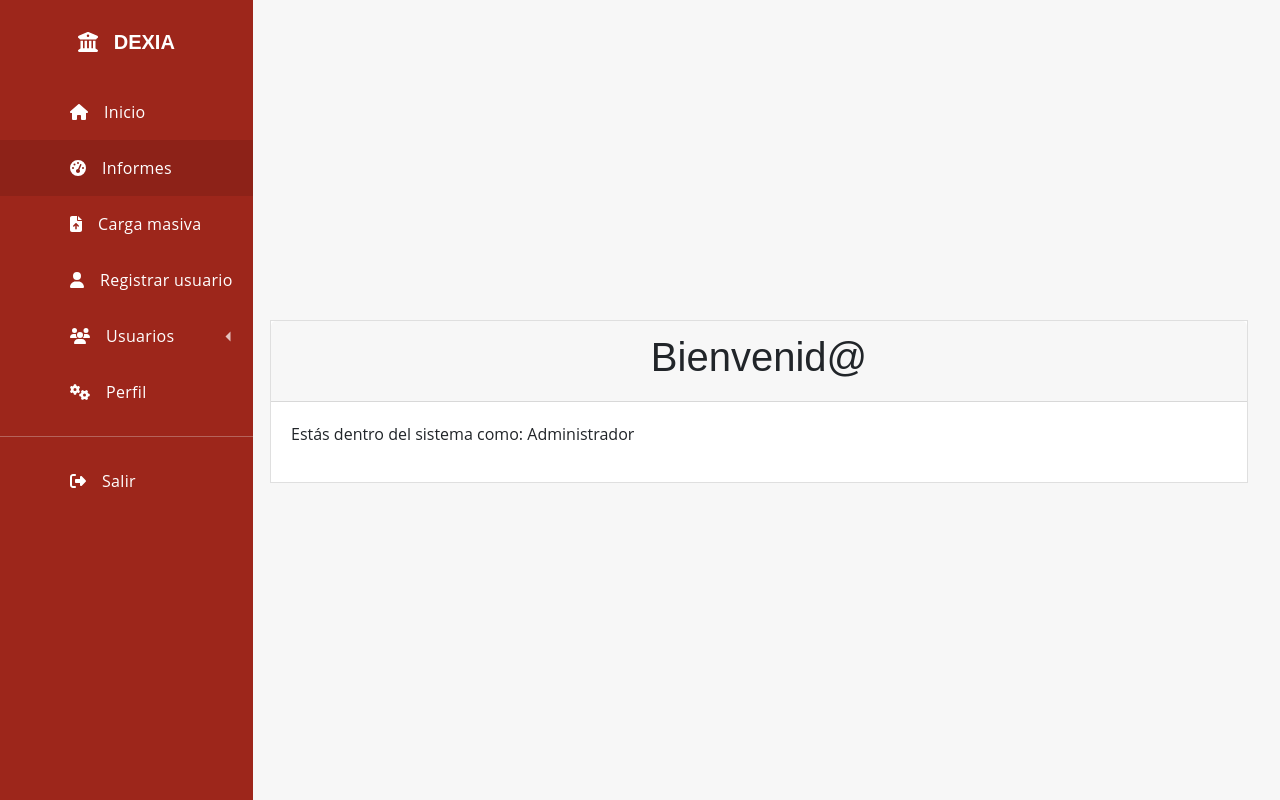
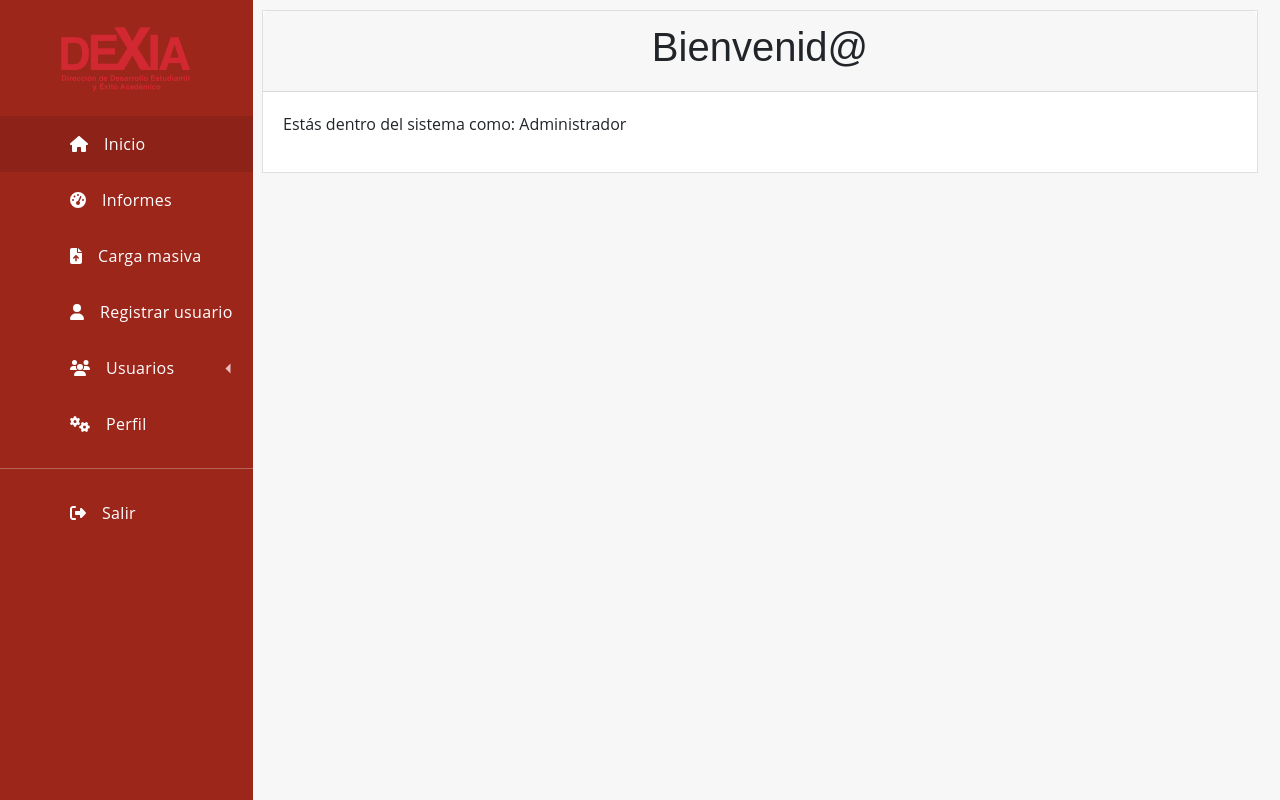
Before and after one commit to carolain3472/desarrollo_dexia1, a React (Vite) app in the folder frontend/: page /inicio in a window 1280 px wide. Built offline with nearby package versions, Linux system fonts and the light colour scheme.

Commit message:
Se corrije el diseño de navbar para que esté fijo, se agrega logo Dexia y se añade opcion de visualizar cual item está seleccionado, se corrige distribucion de pagina inicio y registro

```diff
--- a/frontend/src/Scss/navbar.css
+++ b/frontend/src/Scss/navbar.css
@@ -66,6 +66,7 @@ h1, .h1 {
     font-weight: normal;
 }
 
+
 .card {
     position: relative;
     display: -webkit-box;
@@ -124,6 +125,7 @@ h1, .h1 {
     -ms-flex-positive: 2;
     flex-grow: 2;
     margin-top: 84px;
+    margin-left: 238px;
 }
 
 .dashboard-content {
@@ -138,13 +140,10 @@ h1, .h1 {
 }
 
 .dashboard-nav {
-    min-width: 238px;
     position: fixed;
+    top: 0;
     left: 0;
-    top: 0;
     bottom: 0;
-    overflow: auto;
-    background-color: #aa291d;
 }
 
 .dashboard-compact .dashboard-nav {
--- a/frontend/src/components/Nav_bar.jsx
+++ b/frontend/src/components/Nav_bar.jsx
@@ -1,17 +1,31 @@
 import "bootstrap/dist/css/bootstrap.css";
 import "../Scss/navbar.css";
-import { FontAwesomeIcon } from '@fortawesome/react-fontawesome';
-import { faBars, faAnchor, faHome, faTachometerAlt, faFileUpload, faPhotoVideo, faBuildingColumns, faUsers, faMoneyCheckAlt, faCogs, faUser, faSignOutAlt } from '@fortawesome/free-solid-svg-icons';
-import '@fortawesome/fontawesome-svg-core/styles.css';
-import React, { useEffect, useState } from 'react';
-import { mobileScreen } from '../api/navbar'; // Importa mobileScreen desde el archivo navbar.js
-import axios, { all } from 'axios';
+import { FontAwesomeIcon } from "@fortawesome/react-fontawesome";
+import {
+  faBars,
+  faAnchor,
+  faHome,
+  faTachometerAlt,
+  faFileUpload,
+  faPhotoVideo,
+  faBuildingColumns,
+  faUsers,
+  faMoneyCheckAlt,
+  faCogs,
+  faUser,
+  faSignOutAlt,
+} from "@fortawesome/free-solid-svg-icons";
+import "@fortawesome/fontawesome-svg-core/styles.css";
+import React, { useEffect, useState } from "react";
+import { mobileScreen } from "../api/navbar"; // Importa mobileScreen desde el archivo navbar.js
+import axios, { all } from "axios";
+import dexiaLogo from "../images/dexia_logo.png";
 import { Button, Modal } from "react-bootstrap";
-import { useNavigate, useLocation  } from 'react-router-dom';
+import { useNavigate, useLocation } from "react-router-dom";
 import { api } from "../api/register_api";
 
 export function NavbarAdmin() {
-  const storedCel = sessionStorage.getItem('nombre');
+  const storedCel = sessionStorage.getItem("nombre");
   const [isMobileScreen, setIsMobileScreen] = useState(mobileScreen.matches);
 
   useEffect(() => {
@@ -19,46 +33,48 @@ export function NavbarAdmin() {
       setIsMobileScreen(mobileScreen.matches);
     };
 
-    mobileScreen.addEventListener('change', checkScreenSize);
+    mobileScreen.addEventListener("change", checkScreenSize);
 
     return () => {
-      mobileScreen.removeEventListener('change', checkScreenSize);
+      mobileScreen.removeEventListener("change", checkScreenSize);
     };
   }, []);
 
   const toggleNavDropdown = (event) => {
-    const dropdown = event.currentTarget.closest('.dashboard-nav-dropdown');
-    dropdown.classList.toggle('show');
+    const dropdown = event.currentTarget.closest(".dashboard-nav-dropdown");
+    dropdown.classList.toggle("show");
 
-    const siblingDropdowns = dropdown.parentNode.querySelectorAll('.dashboard-nav-dropdown.show');
+    const siblingDropdowns = dropdown.parentNode.querySelectorAll(
+      ".dashboard-nav-dropdown.show"
+    );
     siblingDropdowns.forEach((siblingDropdown) => {
       if (siblingDropdown !== dropdown) {
-        siblingDropdown.classList.remove('show');
+        siblingDropdown.classList.remove("show");
       }
     });
   };
 
   const toggleMenu = () => {
     if (isMobileScreen) {
-      const dashboardNav = document.querySelector('.dashboard-nav');
-      dashboardNav.classList.toggle('mobile-show');
+      const dashboardNav = document.querySelector(".dashboard-nav");
+      dashboardNav.classList.toggle("mobile-show");
     } else {
-      const dashboard = document.querySelector('.dashboard');
-      dashboard.classList.toggle('dashboard-compact');
+      const dashboard = document.querySelector(".dashboard");
+      dashboard.classList.toggle("dashboard-compact");
     }
   };
 
   const handleLogout = () => {
     const cedulaUser = sessionStorage.getItem("cedula");
-    console.log(cedulaUser)
+    console.log(cedulaUser);
 
-    axios
-      api.post("/logout/", { cedula: cedulaUser })
+    api
+      .post("/logout/", { cedula: cedulaUser })
       .then((response) => {
         console.log("Logout exitoso");
         sessionStorage.removeItem("cedula");
-        sessionStorage.removeItem(all)
-        navigate('/login')
+        sessionStorage.removeItem(all);
+        navigate("/login");
       })
       .catch((error) => {
         console.error("Error al realizar el logout", error);
@@ -75,22 +91,21 @@ export function NavbarAdmin() {
     setShowModal(false);
   };
 
-
   const [showAdditionalContent, setShowAdditionalContent] = useState(false);
   const navigate = useNavigate();
   const location = useLocation();
 
   const redireccionar = () => {
-    navigate('/registro'); // Redireccionar a la página de registro
+    navigate("/registro"); // Redireccionar a la página de registro
   };
 
   const redireccionarInicio = () => {
-    navigate('/inicio'); // Redireccionar a la página de registro
+    navigate("/inicio"); // Redireccionar a la página de inicio
   };
 
   useEffect(() => {
     // Verificar si la ubicación actual es la página de registro
-    if (location.pathname === '/registro') {
+    if (location.pathname === "/registro") {
       setShowAdditionalContent(true);
     } else {
       setShowAdditionalContent(false);
@@ -98,74 +113,133 @@ export function NavbarAdmin() {
   }, [location]);
 
   return (
-    <div className='dashboard'>
-      <div className='dashboard-nav'>
+    <div className="dashboard-nav">
       <header>
-          <a href='#!' className='menu-toggle'>
-            <FontAwesomeIcon icon={faBars} />
-          </a>
-          <a href='#!' className='brand-logo'>
-            <FontAwesomeIcon icon={faBuildingColumns} style={{ color: "#ffffff", marginRight: "16px"}} /> <span>DEXIA</span>
+        <a href="#!" className="brand-logo">
+          <img src={dexiaLogo} alt="" style={{width: "auto", height:"100px"}}/>
         </a>
       </header>
-        <nav className='dashboard-nav-list'>
-          <a onClick={redireccionarInicio} className='dashboard-nav-item'>
-            <FontAwesomeIcon icon={faHome} style={{ color: "#ffffff", marginRight: "16px"}} /> Inicio
+      <nav className="dashboard-nav-list">
+        <a
+          onClick={redireccionarInicio}
+          className={`dashboard-nav-item ${
+            location.pathname === "/inicio" ? "active" : ""
+          }`}
+        >
+          <FontAwesomeIcon
+            icon={faHome}
+            style={{ color: "#ffffff", marginRight: "16px" }}
+          />{" "}
+          Inicio
         </a>
-          <a href='#!' className='dashboard-nav-item active'>
-            <FontAwesomeIcon icon={faTachometerAlt} style={{ color: "#ffffff", marginRight: "16px"}}  /> Informes
+        <a
+          href="#!"
+          className={`dashboard-nav-item ${
+            location.pathname === "/informes" ? "active" : ""
+          }`}
+        >
+          <FontAwesomeIcon
+            icon={faTachometerAlt}
+            style={{ color: "#ffffff", marginRight: "16px" }}
+          />{" "}
+          Informes
         </a>
-          <a href='#!' className='dashboard-nav-item'>
-            <FontAwesomeIcon icon={faFileUpload} style={{ color: "#ffffff", marginRight: "16px"}}  /> Carga masiva
+        <a
+          href="#!"
+          className={`dashboard-nav-item ${
+            location.pathname === "/carga-masiva" ? "active" : ""
+          }`}
+        >
+          <FontAwesomeIcon
+            icon={faFileUpload}
+            style={{ color: "#ffffff", marginRight: "16px" }}
+          />{" "}
+          Carga masiva
         </a>
-          <div className='dashboard-nav-dropdown'>
-            <a  onClick={redireccionar} href='#!' className='dashboard-nav-item'>
-              <FontAwesomeIcon icon={faUser} style={{ color: "#ffffff", marginRight: "16px"}}  /> Registrar usuario
+        <div className="dashboard-nav-dropdown">
+          <a
+            onClick={redireccionar}
+            href="#!"
+            className={`dashboard-nav-item ${
+              location.pathname === "/registro" ? "active" : ""
+            }`}
+          >
+            <FontAwesomeIcon
+              icon={faUser}
+              style={{ color: "#ffffff", marginRight: "16px" }}
+            />{" "}
+            Registrar usuario
           </a>
         </div>
-          <div className='dashboard-nav-dropdown'>
-            <a href='#!' className='dashboard-nav-item dashboard-nav-dropdown-toggle'>
-              <FontAwesomeIcon icon={faUsers} style={{ color: "#ffffff", marginRight: "16px"}} /> Usuarios
+        <div className="dashboard-nav-dropdown">
+          <a
+            href="#!"
+            className={`dashboard-nav-item dashboard-nav-dropdown-toggle ${
+              location.pathname.startsWith("/usuarios") ? "active" : ""
+            }`}
+          >
+            <FontAwesomeIcon
+              icon={faUsers}
+              style={{ color: "#ffffff", marginRight: "16px" }}
+            />{" "}
+            Usuarios
           </a>
-            <div className='dashboard-nav-dropdown-menu'>
-              <a href='#!' className='dashboard-nav-dropdown-item'>Todos</a>
-              <a href='#!' className='dashboard-nav-dropdown-item'>Estudiantes</a>
-              <a href='#!' className='dashboard-nav-dropdown-item'>Consejeros</a>
+          <div className="dashboard-nav-dropdown-menu">
+            <a
+              href="#!"
+              className={`dashboard-nav-dropdown-item ${
+                location.pathname === "/usuarios/todos" ? "active" : ""
+              }`}
+            >
+              Todos
+            </a>
+            <a
+              href="#!"
+              className={`dashboard-nav-dropdown-item ${
+                location.pathname === "/usuarios/estudiantes" ? "active" : ""
+              }`}
+            >
+              Estudiantes
+            </a>
+            <a
+              href="#!"
+              className={`dashboard-nav-dropdown-item ${
+                location.pathname === "/usuarios/consejeros" ? "active" : ""
+              }`}
+            >
+              Consejeros
+            </a>
           </div>
         </div>
-          <a href='#!' className='dashboard-nav-item'>
-            <FontAwesomeIcon icon={faCogs} style={{ color: "#ffffff", marginRight: "16px"}}  /> Perfil
+        <a
+          href="#!"
+          className={`dashboard-nav-item ${
+            location.pathname === "/perfil" ? "active" : ""
+          }`}
+        >
+          <FontAwesomeIcon
+            icon={faCogs}
+            style={{ color: "#ffffff", marginRight: "16px" }}
+          />{" "}
+          Perfil
         </a>
-          <div className='nav-item-divider'></div>
-          <a  onClick={handleModalOpen} className='dashboard-nav-item'>
-            <FontAwesomeIcon icon={faSignOutAlt} style={{ color: "#ffffff", marginRight: "16px"}} /> Salir
+        <div className="nav-item-divider"></div>
+        <a onClick={handleModalOpen} className="dashboard-nav-item">
+          <FontAwesomeIcon
+            icon={faSignOutAlt}
+            style={{ color: "#ffffff", marginRight: "16px" }}
+          />{" "}
+          Salir
         </a>
       </nav>
-      </div>
 
-
-
-     {/*    <div className='dashboard-app'>
-          <header className='dashboard-toolbar'>
-            <a href='#!' className='menu-toggle'>
-              <FontAwesomeIcon icon={faBars} />
-            </a>
-          </header>
-          <div className='dashboard-content'>
-            <div className='container'>
-              <div className='card'>
-                <div className='card-header'>
-                  <h1>Bienvenid@ {storedCel}</h1>
-                </div>
-                <div className='card-body'>
-                  <p>Estás dentro del sistema como: Administrador</p>
-                </div>
-              </div>
-            </div>
-          </div>
-  </div> */}
-
-              <Modal show={showModal} onHide={handleModalClose} centered backdrop="static">
+      {/* Modal de cierre de sesión */}
+      <Modal
+        show={showModal}
+        onHide={handleModalClose}
+        centered
+        backdrop="static"
+      >
         <Modal.Header>
           <Modal.Title>Salir de la sesión</Modal.Title>
           <Button variant="danger" onClick={handleModalClose}>
@@ -174,13 +248,18 @@ export function NavbarAdmin() {
         </Modal.Header>
         <Modal.Body>¿Deseas finalizar la sesión?</Modal.Body>
         <Modal.Footer>
-    <Button type="submit" variant="danger" onClick={() => { handleModalClose(); handleLogout(); }}>
+          <Button
+            type="submit"
+            variant="danger"
+            onClick={() => {
+              handleModalClose();
+              handleLogout();
+            }}
+          >
             Salir
           </Button>
         </Modal.Footer>
       </Modal>
-
     </div>
-
   );
 }
--- a/frontend/src/pages/inicio_app.jsx
+++ b/frontend/src/pages/inicio_app.jsx
@@ -1,33 +1,26 @@
-import { NavbarAdmin } from '../components/Nav_bar'
-import { FontAwesomeIcon } from '@fortawesome/react-fontawesome';
-import { faBars, faAnchor, faHome, faTachometerAlt, faFileUpload, faPhotoVideo, faBuildingColumns, faUsers, faMoneyCheckAlt, faCogs, faUser, faSignOutAlt } from '@fortawesome/free-solid-svg-icons';
-import '@fortawesome/fontawesome-svg-core/styles.css';
-import React from 'react'
+import { NavbarAdmin } from "../components/Nav_bar";
+import "@fortawesome/fontawesome-svg-core/styles.css";
+import React from "react";
 
 export function Inicio_app() {
-    const storedNombre= sessionStorage.getItem("nombre")
+  const storedNombre = sessionStorage.getItem("nombre");
   return (
     <div>
-
-<NavbarAdmin/>
-
-
-          <div className='dashboard-app' style={{ marginTop: 0, paddingTop: 0 }} >
-
-          <div className='dashboard-content'>
-            <div className='container'>
-              <div className='card'>
-                <div className='card-header' >
-                  <h1>Bienvenid@ {storedNombre}</h1>
-                </div>
-                <div className='card-body'>
-                  <p>Estás dentro del sistema como: Administrador</p>
-                </div>
+      <NavbarAdmin />
+      <div style={{ marginLeft: "250px", marginTop:"10px", marginRight: "10px"}}>
+        <div>
+          <div className="container">
+            <div className="card">
+              <div className="card-header">
+                <h1>Bienvenid@ {storedNombre}</h1>
+              </div>
+              <div className="card-body">
+                <p>Estás dentro del sistema como: Administrador</p>
               </div>
             </div>
           </div>
-  </div>
-
+        </div>
+      </div>
     </div>
-  )
+  );
 }
```
Also changed, not shown: frontend/src/components/Register_form.jsx (+43 -36 lines). Lines whose indentation alone changed are shown as unchanged.
